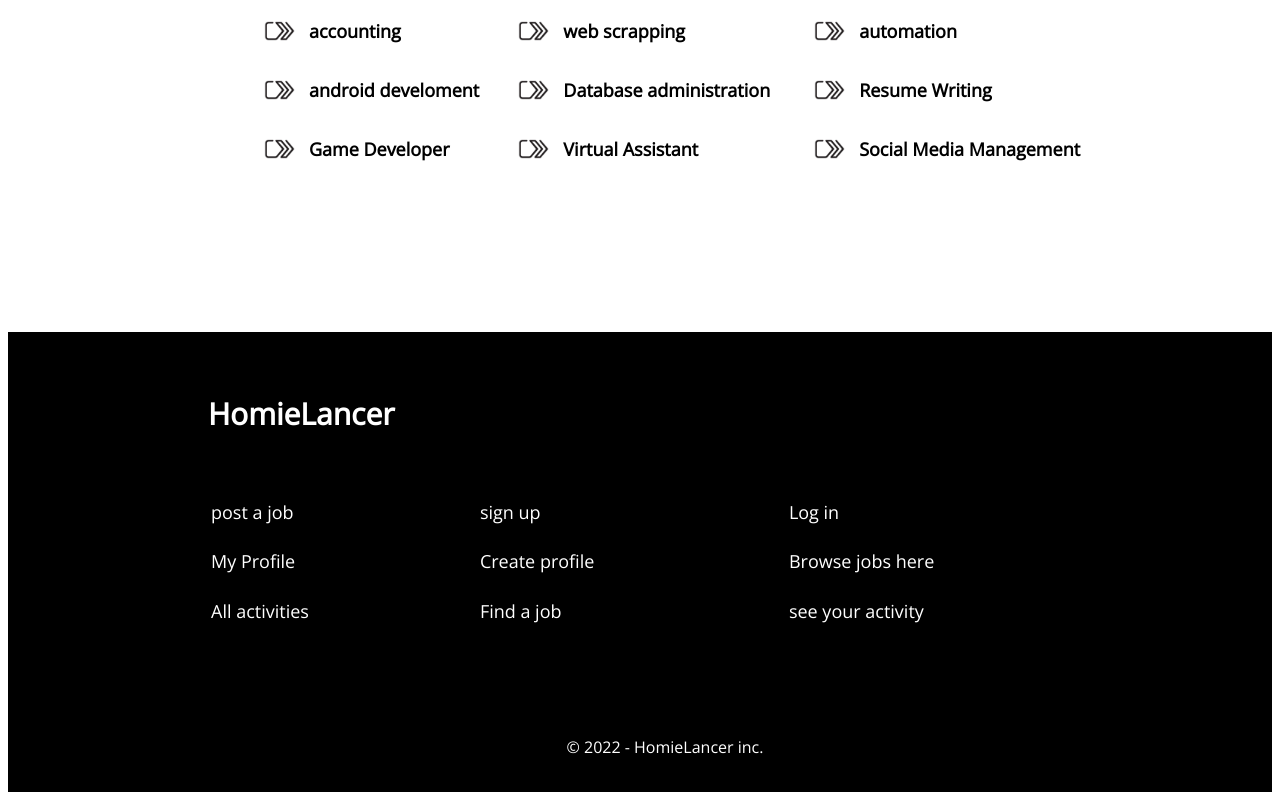
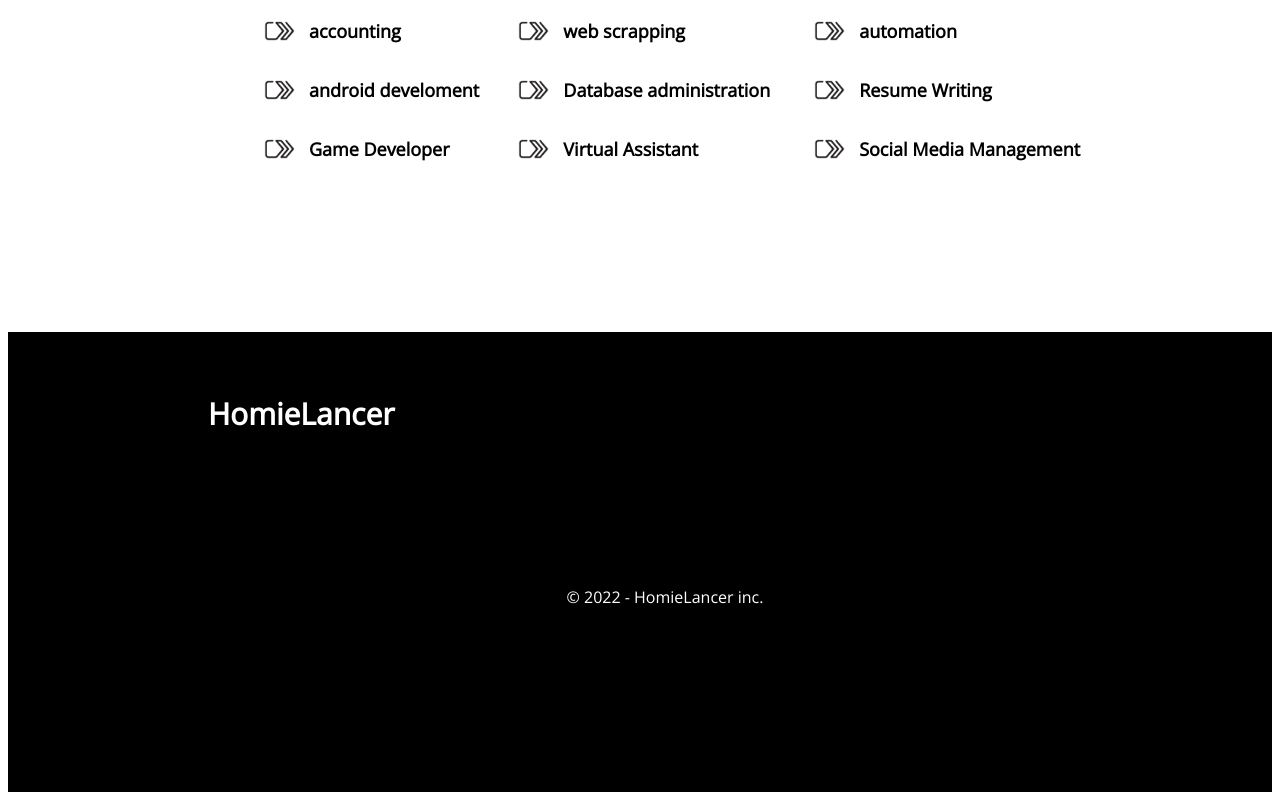
Before and after one commit to moezemara/freelance-dashboard, a React (Create React App) app: page / in a window 1280 px wide. Shown: the part 2245-3045 px from the top of the page. Built offline with nearby package versions, Linux system fonts and the light colour scheme.

Commit message:
removing not necessary links at the footer

```diff
--- a/src/footer.js
+++ b/src/footer.js
@@ -1,44 +1,10 @@
 const Footer = () => {
     return (
          <div className="footer">
-<a id="footer-head" href="/"><h2>HomieLancer</h2></a>
+            <a id="footer-head" href="/"><h2>HomieLancer</h2></a>
+            <p id="copyrights-text">© 2022 - HomieLancer inc.</p>
 
-
-
-
-<div className="footer-content">
-<table>
-
-<tr>
-<td><a href="/postjob">post a job</a></td>
-<td><a href="/signup">sign up</a></td>
-<td><a href="/login">Log in</a></td>
-</tr>
-
-<tr>
-<td><a href="/profile">My Profile</a></td>
-<td><a href="/createprofile">Create profile</a></td>
-<td><a href="/browsejobs">Browse jobs here</a></td>
-</tr>
-
-
-<tr>
-<td><a href="/activitiespage">All activities</a></td>
-<td><a href="/browsejobs">Find a job</a></td>
-<td><a href="/profile">see your activity</a></td>
-
-
-
-</tr>
-
-
-</table>
-</div>
-
-
-<p id="copyrights-text">© 2022 - HomieLancer inc.</p>
-
-         </div>
+        </div>
     );
 }
 export default Footer;
--- a/src/navbars/FreelancerNavbar.js
+++ b/src/navbars/FreelancerNavbar.js
@@ -1,6 +1,7 @@
 import axios from "../axios.js"
 import Cookies from "universal-cookie";
 import { useEffect, useState } from "react";
+
 
 const FreelancerNavbar = (props) => {
 
@@ -8,7 +9,6 @@ const FreelancerNavbar = (props) => {
     const [activeProfileId, setActiveProfileId] = useState('');
 
     const cookies = new Cookies();
-
     async function handleLogOut(){
         console.log(process.env.BASE_API_URL)
         axios.post('user/logout',{ withCredentials: true}).then((res)=>{
--- a/src/profiles/ProfileMainPage.js
+++ b/src/profiles/ProfileMainPage.js
@@ -20,19 +20,14 @@ const ProfileMainPage = () => {
     const [buttonsClasses,setButtonClasses] = useState({'appliedproposals':'activebutton','joboffers':'','activecontracts':'','finishedcontracts':''})
     const [ButtonState,setButtonState] = useState('');
     const [content, setContent] = useState('');
-    const [accountType,setAccountType] = useState('');
+    const accountType = cookies.getAll().type;
 
 
 
-    async function getAccountType(){
-        const type = await cookies.getAll().type;
-        await setAccountType(type);
-    }
-
 
     useEffect(()=>{
-        if(accountType !== 'F' || accountType !== 'C'){
-            getAccountType();
+        if(accountType !== 'F' && accountType !== 'C'){
+            window.location="/login";
         }
 
         if(accountType==='F'){
```
Also changed, not shown: public/logo513.png (deleted), src/src-images/bell.png (added).
